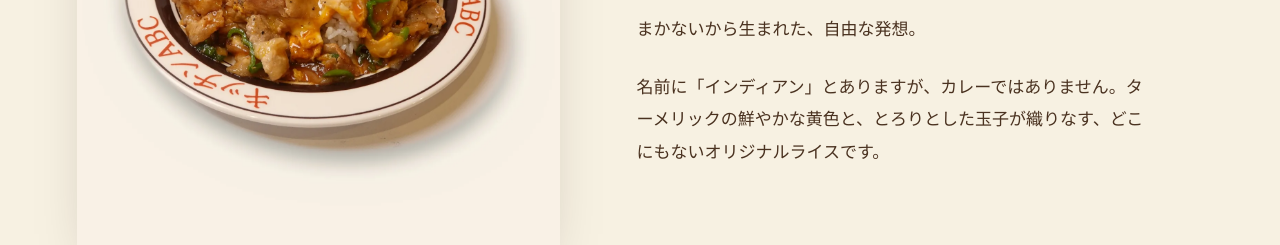
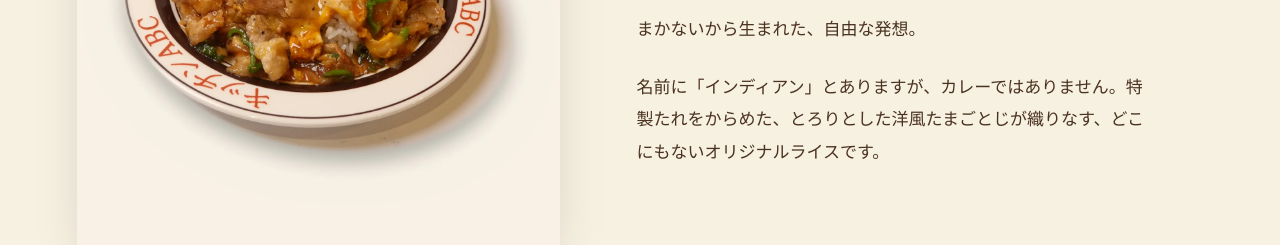
Before and after one commit to kitchenabc/machi-yoshoku, a plain HTML site: page index.html in a window 1280 px wide. Shown: the part 4806-5051 px from the top of the page. Drawn offline with nearby package versions, Linux system fonts and the light colour scheme; a web font is replaced by a local one.

Commit message:
Add files via upload

```diff
--- a/index.html
+++ b/index.html
@@ -232,7 +232,7 @@
           <h3 class="menu-card__name">インディアンライス</h3>
           <p class="menu-card__copy">まかないから生まれた、自由な発想。</p>
           <p class="menu-card__copy">
-            名前に「インディアン」とありますが、カレーではありません。ターメリックの鮮やかな黄色と、とろりとした玉子が織りなす、どこにもないオリジナルライスです。
+            名前に「インディアン」とありますが、カレーではありません。特製たれをからめた、とろりとした洋風たまごとじが織りなす、どこにもないオリジナルライスです。
           </p>
         </div>
       </article>
```
